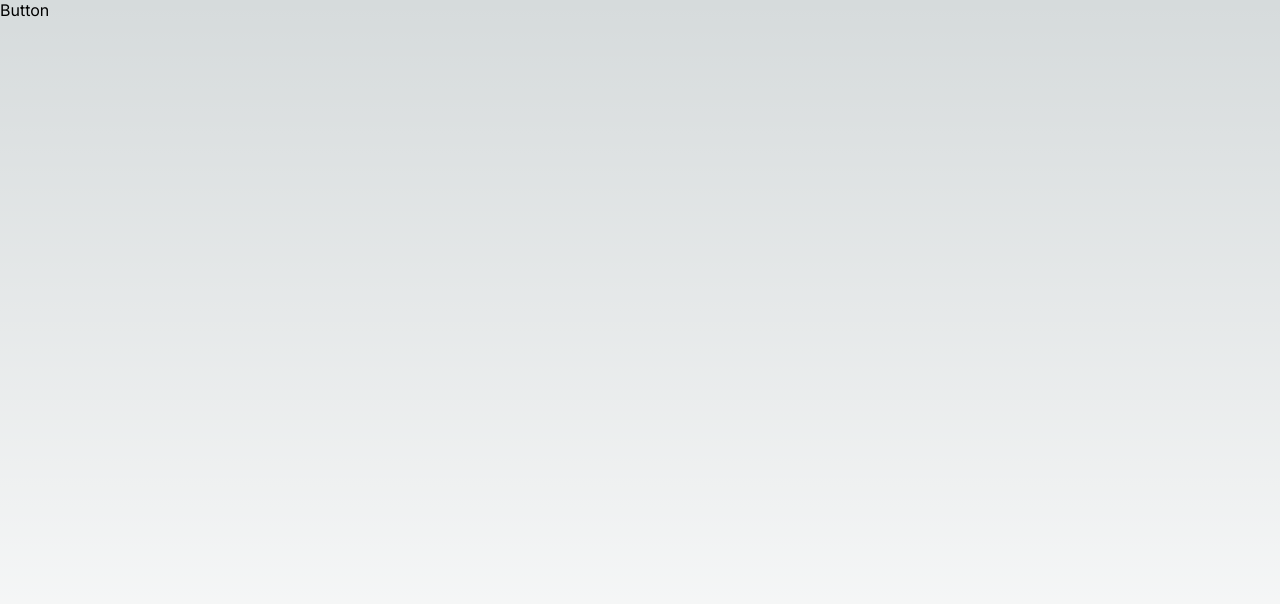
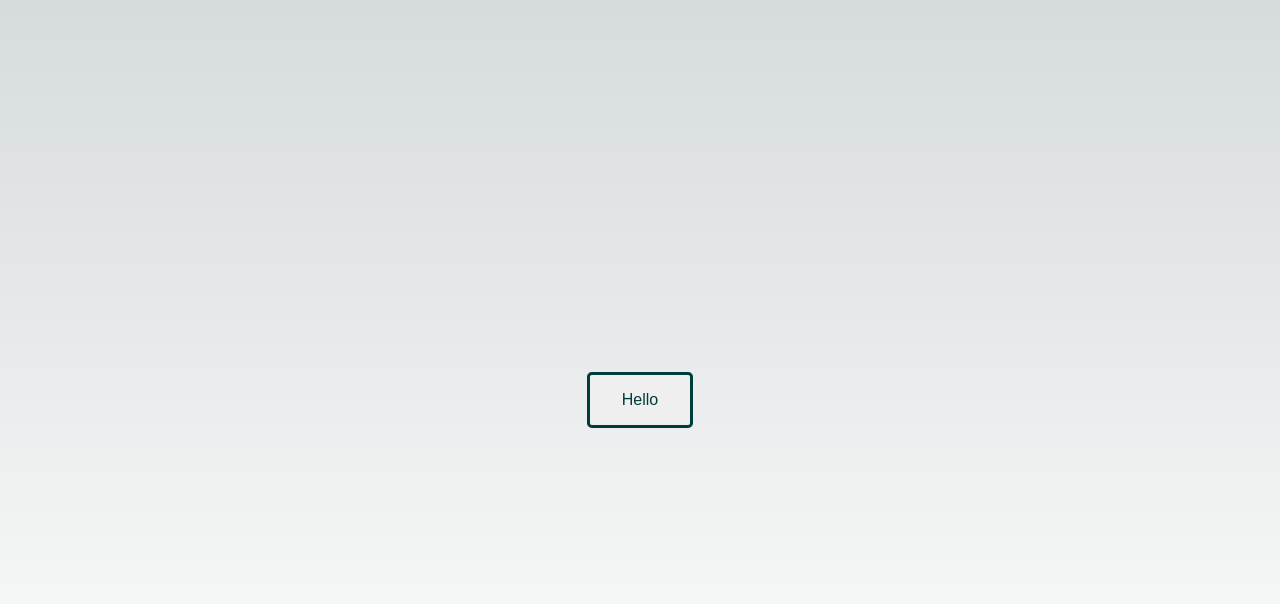
Before and after one commit to mouryame/xtream, a Next.js app: page /test in a window 1280 px wide. Shown: the top 604 px of the page. Built offline with nearby package versions, Linux system fonts and the light colour scheme.

Commit message:
define button variants

```diff
--- a/src/app/globals.css
+++ b/src/app/globals.css
@@ -1,9 +1,9 @@
 :root {
   --max-width: 1100px;
   --border-radius: 12px;
-  --font-mono: ui-monospace, Menlo, Monaco, 'Cascadia Mono', 'Segoe UI Mono',
-    'Roboto Mono', 'Oxygen Mono', 'Ubuntu Monospace', 'Source Code Pro',
-    'Fira Mono', 'Droid Sans Mono', 'Courier New', monospace;
+  --font-mono: ui-monospace, Menlo, Monaco, "Cascadia Mono", "Segoe UI Mono",
+    "Roboto Mono", "Oxygen Mono", "Ubuntu Monospace", "Source Code Pro",
+    "Fira Mono", "Droid Sans Mono", "Courier New", monospace;
 
   --foreground-rgb: 0, 0, 0;
   --background-start-rgb: 214, 219, 220;
@@ -105,3 +105,12 @@ a {
     color-scheme: dark;
   }
 }
+
+.button {
+  border: none;
+  outline: none;
+  padding: 1rem 2rem;
+  margin: 0.5rem;
+  cursor: pointer;
+  border-radius: 0.3rem;
+}
--- /dev/null
+++ b/src/app/test/Page.module.css
@@ -0,0 +1,9 @@
+.viewContainer {
+  width: 100vw;
+  height: 100vh;
+  display: flex;
+  flex-direction: column;
+  justify-content: center;
+  align-items: center;
+  overflow: auto;
+}
--- a/src/app/test/page.tsx
+++ b/src/app/test/page.tsx
@@ -1,12 +1,15 @@
-import Button from '@/components/ui/Button/Button'
-import React from 'react'
+import React from "react";
+import styles from "./Page.module.css";
+import { Button } from "@/components";
 
-function Test() {
+function Page() {
   return (
-    <div style={{width:'100vw', height:'100vh'}}>
-        <Button />
+    <div className={styles.viewContainer}>
+      <Button theme="light" variant="secondary" size="default">
+        Hello
+      </Button>
     </div>
-  )
+  );
 }
 
-export default Test
+export default Page;
--- /dev/null
+++ b/src/components/index.tsx
@@ -0,0 +1,3 @@
+import Button from "./ui/Button/Button";
+
+export { Button };
--- a/src/components/ui/Button/Button.module.css
+++ b/src/components/ui/Button/Button.module.css
@@ -0,0 +1,34 @@
+.primaryLight {
+  background-color: #d5ffff;
+  color: #003c3c;
+}
+
+.primaryDark {
+  background-color: #003c3c;
+  color: #d5ffff;
+}
+
+.secondaryLight {
+  color: #003c3c;
+  border: 0.2rem solid #003c3c;
+}
+
+.secondaryDark {
+  color: #d5ffff;
+  border: 0.2rem solid #d5ffff;
+}
+
+.large {
+  font-size: 1.5rem;
+  padding: 1.5rem 3rem;
+}
+
+.default {
+  font-size: 1rem;
+  padding: 1rem 2rem;
+}
+
+.small {
+  font-size: 0.75rem;
+  padding: 0.75rem 1.5rem;
+}
--- a/src/components/ui/Button/Button.tsx
+++ b/src/components/ui/Button/Button.tsx
@@ -1,9 +1,24 @@
-import React from 'react'
+import React from "react";
+import { buttonSizes, buttonStyles } from "./cssIndex";
 
-function Button() {
-  return (
-    <div>Button</div>
-  )
+interface buttonProps {
+  theme: string;
+  variant: string;
+  size: string;
+  customClass?: string | undefined;
+  children: any;
 }
 
-export default Button
+function Button({ theme, variant, size, customClass, children }: buttonProps) {
+  const buttonVariantClass = buttonStyles[theme][variant];
+  const buttonSizeClass = buttonSizes[size];
+  return (
+    <button
+      className={`button ${buttonVariantClass} ${buttonSizeClass} ${customClass}`}
+    >
+      {children}
+    </button>
+  );
+}
+
+export default Button;
--- /dev/null
+++ b/src/components/ui/Button/cssIndex.tsx
@@ -0,0 +1,21 @@
+import { themeStyles, variantStyles } from "@/types";
+import styles from "./Button.module.css";
+
+const buttonStyles: themeStyles = {
+  light: {
+    primary: styles.primaryLight,
+    secondary: styles.secondaryLight,
+  },
+
+  dark: {
+    primary: styles.primaryDark,
+    secondary: styles.secondaryDark,
+  },
+};
+
+const buttonSizes: variantStyles = {
+  small: styles.small,
+  default: styles.default,
+  large: styles.large,
+};
+export { buttonStyles, buttonSizes };
--- /dev/null
+++ b/src/types.tsx
@@ -0,0 +1,9 @@
+interface variantStyles {
+  [key: string]: string;
+}
+
+interface themeStyles {
+  [key: string]: variantStyles;
+}
+
+export type { variantStyles, themeStyles };
```
